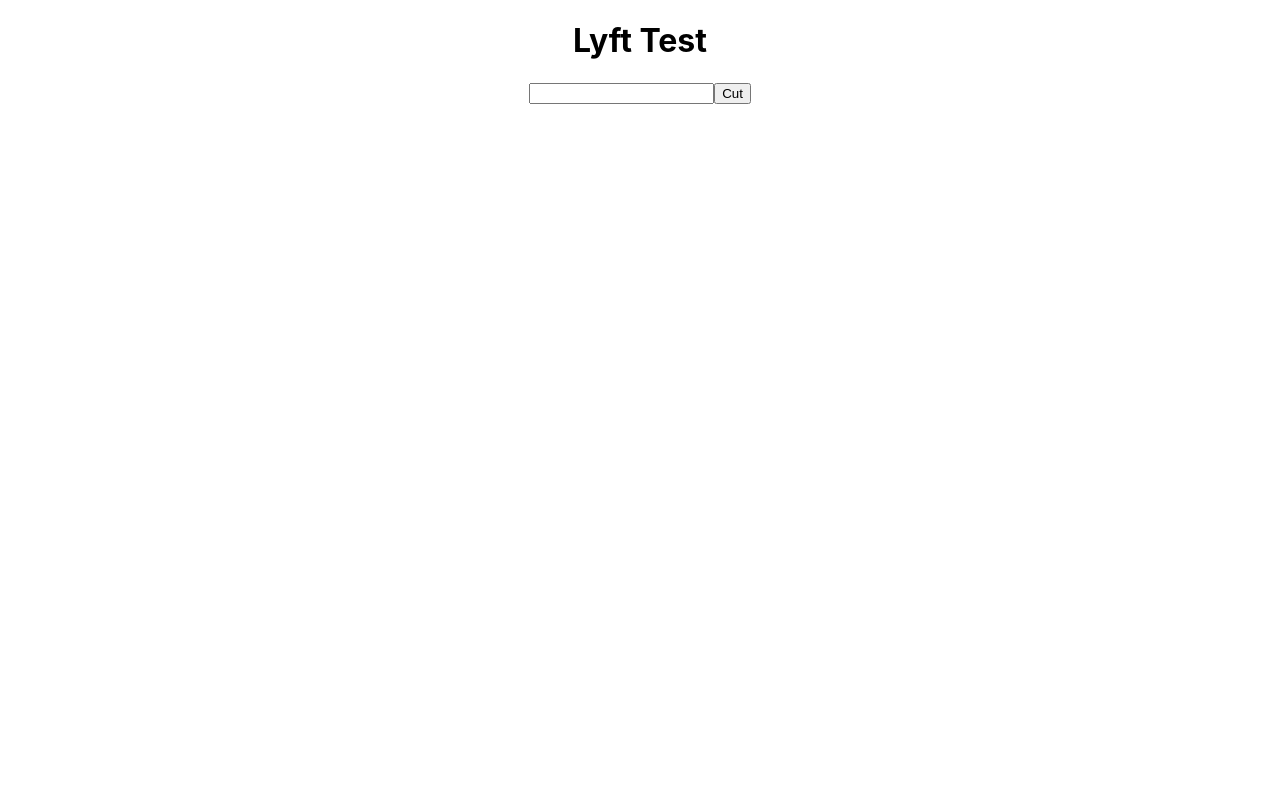
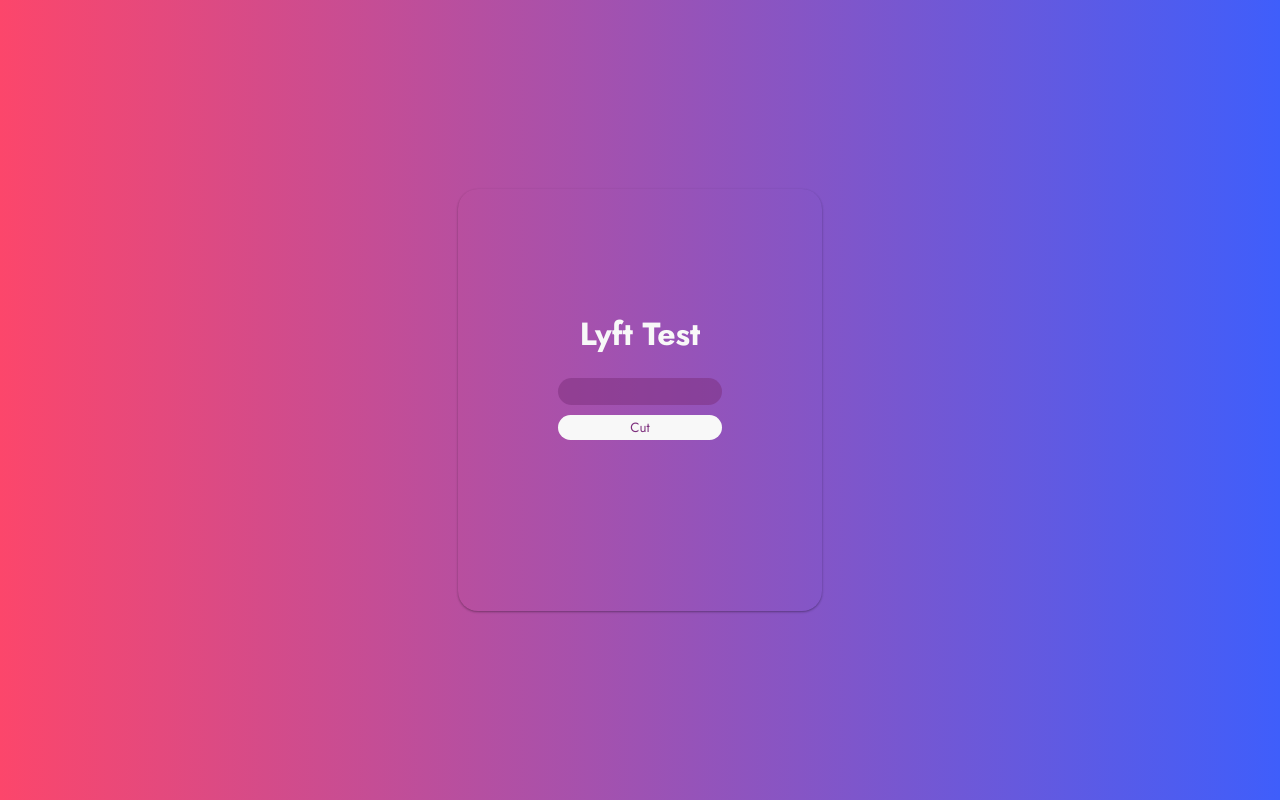
Before and after one commit to galosandoval/lyfttest, a React (Create React App) app in the folder lyft/: page / in a window 1280 px wide. Built offline with nearby package versions, Linux system fonts and the light colour scheme.

Commit message:
adds styled components

```diff
--- a/lyft/package.json
+++ b/lyft/package.json
@@ -10,6 +10,7 @@
     "react": "^17.0.2",
     "react-dom": "^17.0.2",
     "react-scripts": "4.0.3",
+    "styled-components": "^5.3.0",
     "web-vitals": "^1.1.2"
   },
   "scripts": {
--- a/lyft/public/index.html
+++ b/lyft/public/index.html
@@ -24,6 +24,11 @@
       work correctly both with client-side routing and a non-root public URL.
       Learn how to configure a non-root public URL by running `npm run build`.
     -->
+    <link rel="preconnect" href="https://fonts.gstatic.com" />
+    <link
+      href="https://fonts.googleapis.com/css2?family=Cabin:wght@400;500;600;700&family=Jost:wght@400;500;600;700&display=swap"
+      rel="stylesheet"
+    />
     <title>React App</title>
   </head>
   <body>
--- a/lyft/src/Card/Card.jsx
+++ b/lyft/src/Card/Card.jsx
@@ -1,6 +1,7 @@
 import { useState } from "react";
 import axios from "axios";
 
+import { StyledCard } from "./StyledCard";
 
 export const Card = () => {
   const [stringToCut, setStringToCut] = useState({});
@@ -21,11 +22,11 @@
   };
 
   return (
-    <div>
+    <StyledCard>
       <div className="card-container">
         <div className="card">
           <h1>Lyft Test</h1>
-          <form onSubmit={handleSubmit}>
+          <form className="card-form" onSubmit={handleSubmit}>
             <input
               onChange={(e) => handleChange(e)}
               value={stringToCut.string_to_cut}
@@ -34,9 +35,9 @@
             />
             <button type="submit">Cut</button>
           </form>
-          <h2>{cutString.return_string}</h2>
+          <h2>{cutString.return_string ? cutString.return_string : ""}</h2>
         </div>
       </div>
-    </div>
+    </StyledCard>
   );
 };
--- /dev/null
+++ b/lyft/src/Card/StyledCard.js
@@ -0,0 +1,53 @@
+import styled from "styled-components";
+
+export const StyledCard = styled.div`
+  height: 100vh;
+  /* background: #f8f8f8; */
+  background: linear-gradient(90deg, #fc466b 0%, #3f5efb 100%);
+  display: grid;
+  place-items: center;
+  font-family: "Jost", sans-serif;
+  color: #f8f8f8;
+  .card-container {
+    padding: 100px;
+    text-align: center;
+    /* background-color: #f8f8f8; */
+    border-radius: 20px;
+    box-shadow: 0 1px 3px rgba(0, 0, 0, 0.12), 0 1px 2px rgba(0, 0, 0, 0.24);
+  }
+  .card {
+    height: 200px;
+  }
+  .card-form {
+    display: flex;
+    flex-direction: column;
+    justify-content: space-between;
+  }
+  .card-form input {
+    margin-bottom: 10px;
+    border-radius: 20px;
+    border: none;
+    text-align: center;
+    background-color: rgb(125, 47, 125);
+    opacity: .5;
+    height: 25px;
+    color: #f8f8f8;
+    font-family: "Jost", sans-serif;
+  }
+  button {
+    font-family: "Jost", sans-serif;
+    border-radius: 20px;
+    border: none;
+    height: 25px;
+    transition: ease .4s;
+    color: rgb(125, 47, 125);
+    background-color: #f8f8f8;
+  }
+  button:hover{
+    background-color: #9fe2bf;
+    cursor: pointer;
+  }
+  h2 {
+    transition: all ease 1s;
+  }
+`;
```
Also changed, not shown: 1 other file (tests, documents, lock files or other folders).
